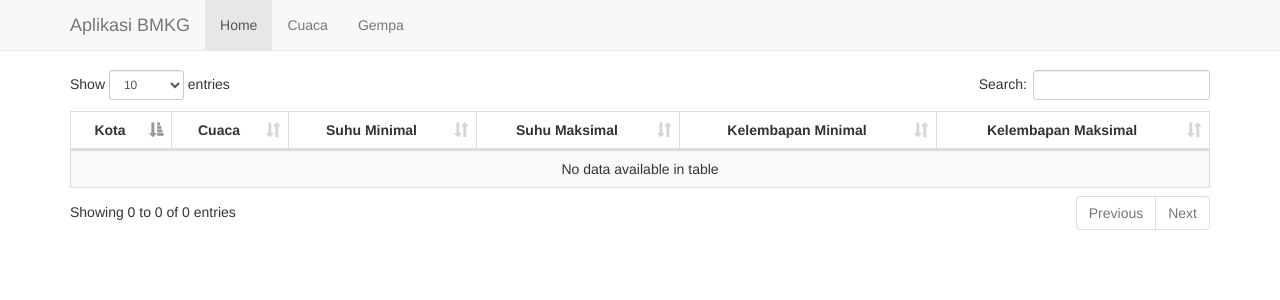
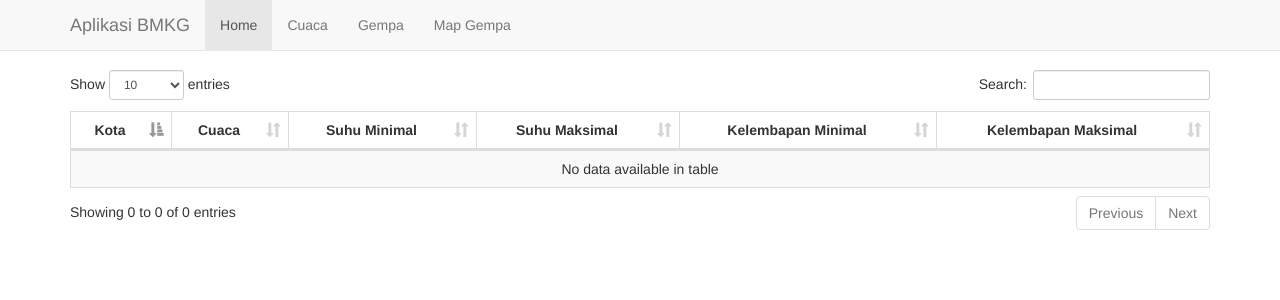
Before and after one commit to NizarGithub/Aplikasi-BMKG, a CodeIgniter app: page /BMKG-Server/index.php/cuacacontroller/index in a window 1280 px wide. Shown: the top 300 px of the page. Run offline with CodeIgniter, Linux system fonts and the light colour scheme; data that the repository does not hold is empty.

Commit message:
tambah google map

```diff
--- a/BMKG-Server/application/views/layout/header.php
+++ b/BMKG-Server/application/views/layout/header.php
@@ -24,6 +24,7 @@
                 <li class="active"><a href="<?php echo base_url(); ?>">Home</a></li>
                 <li><a href="<?php echo base_url(); ?>index.php/cuaca">Cuaca</a></li>
                 <li><a href="<?php echo base_url(); ?>index.php/gempa">Gempa</a></li>
+                <li><a href="<?php echo base_url(); ?>index.php/gempamap">Map Gempa</a></li>
             </ul>
         </div>
     </div>
```
